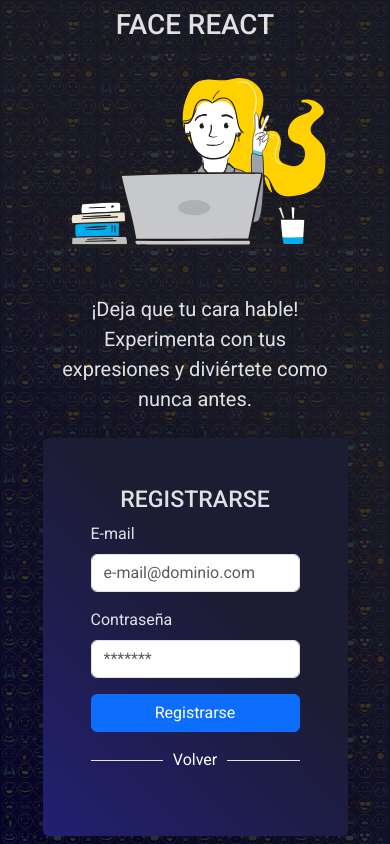
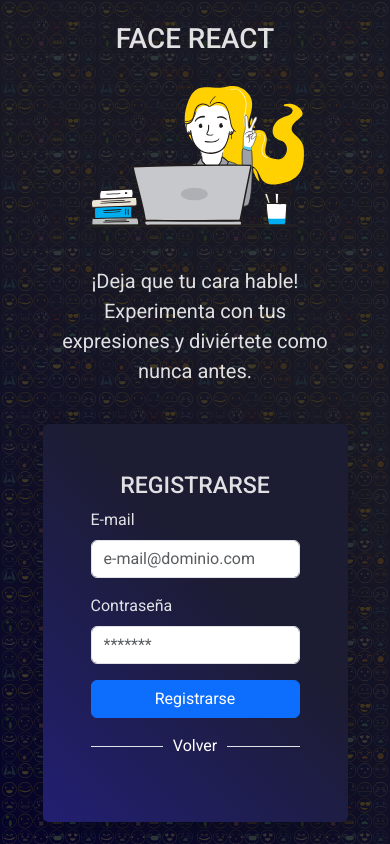
Before and after one commit to Walteriba/Face-React, a React (Vite) app: page /register in a window 390 px wide. Built offline with nearby package versions, Linux system fonts and the light colour scheme; no server answers.

Commit message:
cambio tamaño emoji en celulares

```diff
--- a/src/App.css
+++ b/src/App.css
@@ -298,6 +298,10 @@ body::after {
     max-height: 35vh;
   }
 
+  .emoji-svg {
+    max-height: 25vh;
+  }
+
   .data {
     font-size: 1rem;
     line-height: 1.2rem;
```
